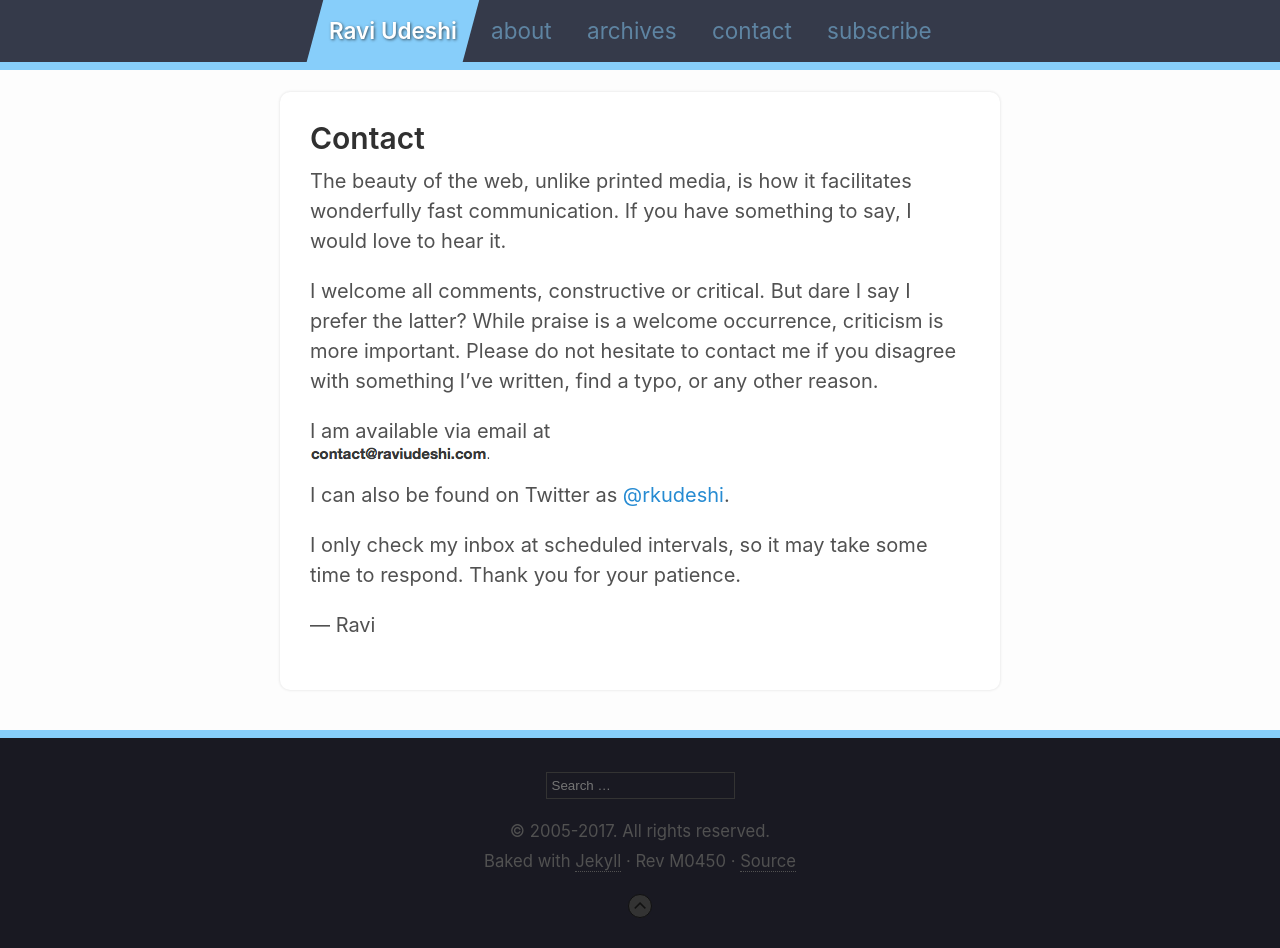
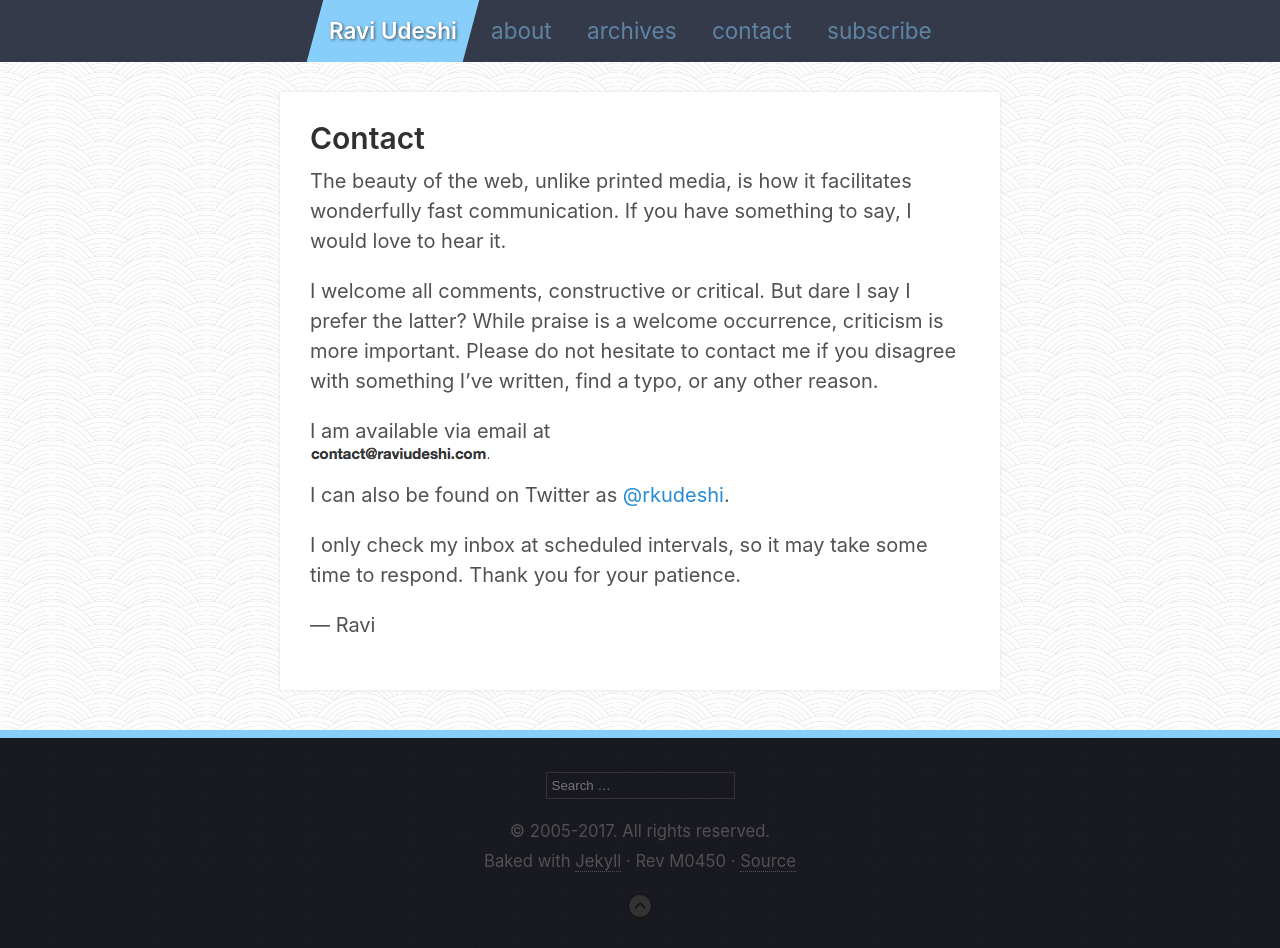
Before and after one commit to rkudeshi/rkudeshi.github.io, a Jekyll site: the page built from 3-contact.md, in a window 1280 px wide. Built offline with Jekyll 4.4.1, drawn with Linux system fonts in a browser that asks for light colours.

Commit message:
Add background texture

```diff
--- a/_sass/_RAVI.scss
+++ b/_sass/_RAVI.scss
@@ -22,6 +22,8 @@ body {
 }
 .background {
     background-color: #FDFDFD;
+    /*background-color: white;*/
+    background-image: url(/silo/images/arches.png);
 }
 
 
@@ -111,8 +113,8 @@ html, body {
     margin: 0;
     padding: 0;
     background: #353A4A;
-    box-shadow: 0 3px 3px 0 rgba(0,0,0,0.3);
-    box-shadow: 0 0.4rem 0 lightskyblue;
+    /* box-shadow: 0 3px 3px 0 rgba(0,0,0,0.3); */
+    /* box-shadow: 0 0.4rem 0 lightskyblue; */
     /* margin-bottom: 1.5rem; */
     text-align: center;
 }
@@ -207,7 +209,8 @@ body {
     padding: 1.5rem;
     margin: 1.5rem -0.5rem 2rem;
     background: white;
-    border-radius: 10px;
+    /* border-radius: 10px; */
+    border-radius: 1px;
     box-shadow: 0 0 3px #ddd;
     transition: box-shadow 0.5s;
     /*box-shadow: 3px 3px 10px #aaa;*/
```
Also changed, not shown: silo/images/arches.png (added).
